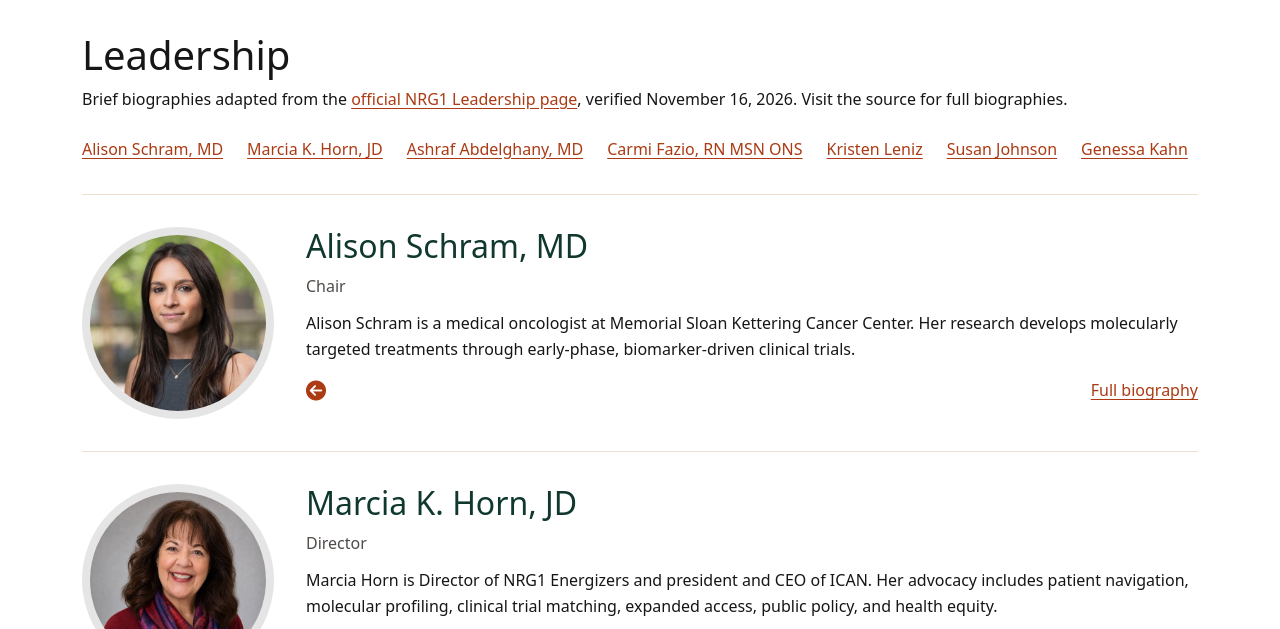
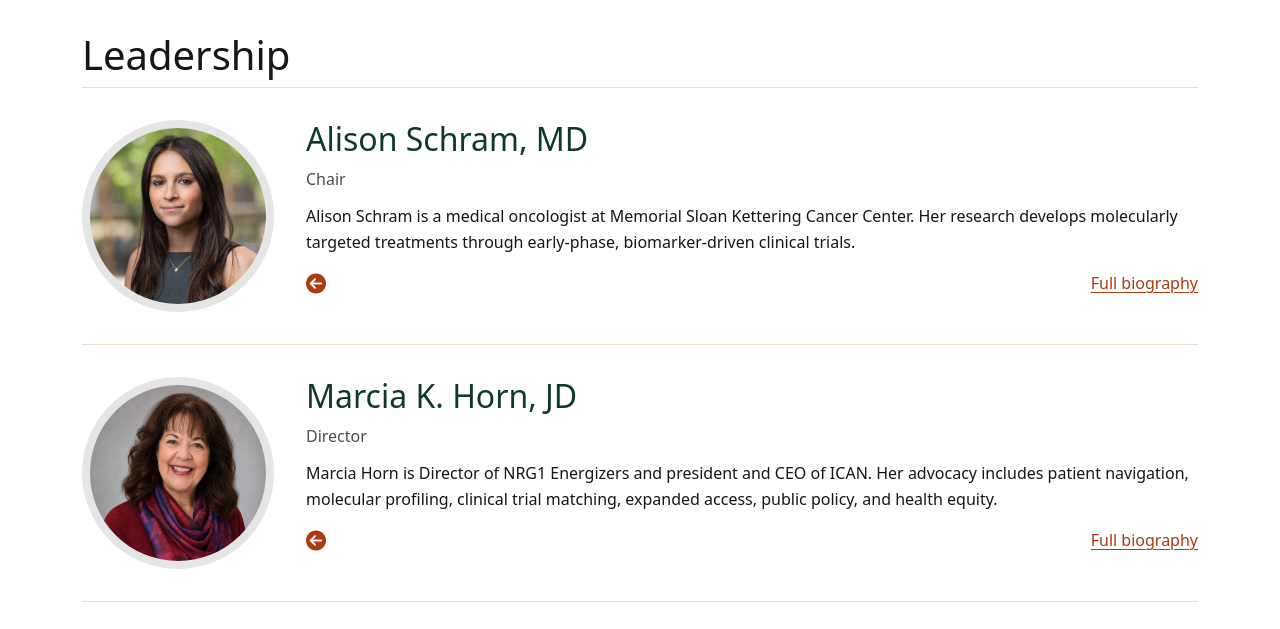
Before and after one commit to elcy-b/nrg1-modern-dev, a plain HTML site: page preview/leadership.html in a window 1280 px wide. Shown: the part 171-800 px from the top of the page. Drawn offline with nearby package versions, Linux system fonts and the light colour scheme.

Commit message:
Remove development notes from preview Leadership page

```diff
--- a/preview/leadership.html
+++ b/preview/leadership.html
@@ -46,16 +46,6 @@
   <main id="main" class="leadership-biographies">
     <div class="container">
       <h1>Leadership</h1>
-      <p>Brief biographies adapted from the <a href="https://nrg1energizers.org/leadership.html">official NRG1 Leadership page</a>, verified November 16, 2026. Visit the source for full biographies.</p>
-      <nav class="biography-index" aria-label="Jump to a biography">
-        <a href="#alison-schram">Alison Schram, MD</a>
-        <a href="#marcia-horn">Marcia K. Horn, JD</a>
-        <a href="#ashraf-abdelghany">Ashraf Abdelghany, MD</a>
-        <a href="#carmi-fazio">Carmi Fazio, RN MSN ONS</a>
-        <a href="#kristen-leniz">Kristen Leniz</a>
-        <a href="#susan-johnson">Susan Johnson</a>
-        <a href="#genessa-kahn">Genessa Kahn</a>
-      </nav>
       <article class="leadership-biography" id="alison-schram" aria-labelledby="alison-schram-heading" tabindex="-1">
         <img src="assets/images/leadership/alison-schram.jpg" width="192" height="192" alt="Portrait of Alison Schram, MD" loading="lazy">
         <div>
```
